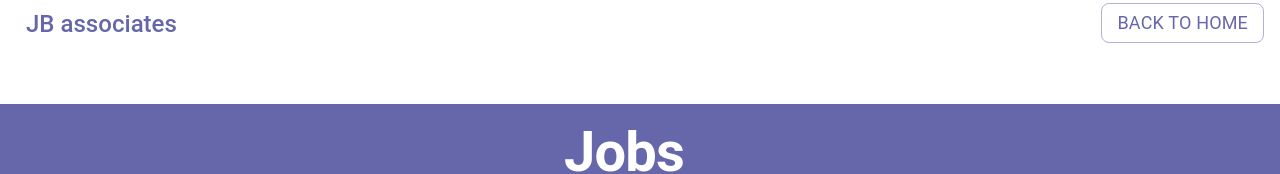
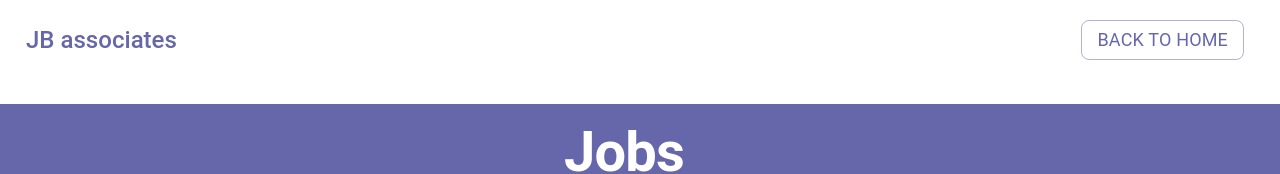
Before and after one commit to IvanTorresMia/js-associates-website, a React (Create React App) app: page /jobs in a window 1280 px wide. Shown: the top 174 px of the page. Built offline with nearby package versions, Linux system fonts and the light colour scheme; no server answers; the database is empty.

Commit message:
fixed spacing issue

```diff
--- a/src/components/CreateJob.tsx
+++ b/src/components/CreateJob.tsx
@@ -1,4 +1,3 @@
-import React from "react";
 import {
   Controller,
   FieldValues,
--- a/src/pages/layout/layout.tsx
+++ b/src/pages/layout/layout.tsx
@@ -37,20 +37,31 @@ const Layout: React.FunctionComponent = () => {
         style={{ transition: "0.5s" }}
       >
         <Box width={theme.spacing(30)} marginLeft={"10px"} marginTop={"2px"}>
+          {useReactLinks ? (
+            <Typography
+              paddingTop={theme.spacing(2)}
+              variant="h3"
+              color={`${navColor ? "secondary" : "primary"}`}
+            >
+              JB associates
+            </Typography>
+          ) : (
             <Typography
               variant="h3"
               color={`${navColor ? "secondary" : "primary"}`}
             >
               JB associates
             </Typography>
+          )}
         </Box>
         <Box
           display={"flex"}
           justifyContent={"space-between"}
-          alignItems={"center"}
+          // alignItems={"center"}
         >
           {useReactLinks ? (
-            <Box>
+            <>
+              <Box padding={"20px"}>
                 <Button
                   variant="outlined"
                   color={navColor ? "secondary" : "primary"}
@@ -59,6 +70,7 @@ const Layout: React.FunctionComponent = () => {
                   <Typography variant="subtitle1">Back to home</Typography>
                 </Button>
               </Box>
+            </>
           ) : (
             <>
               <Box padding={"10px"}>
```
Lines whose indentation alone changed are shown as unchanged.
